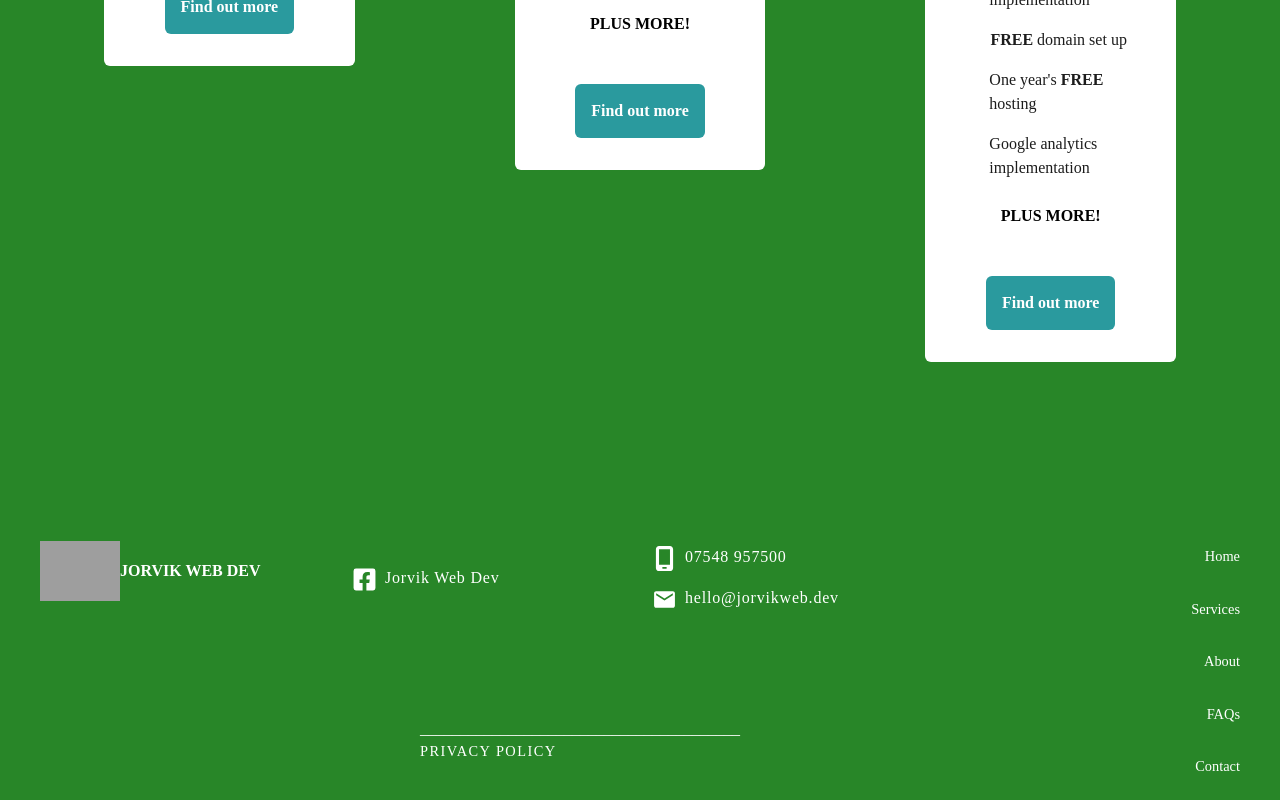
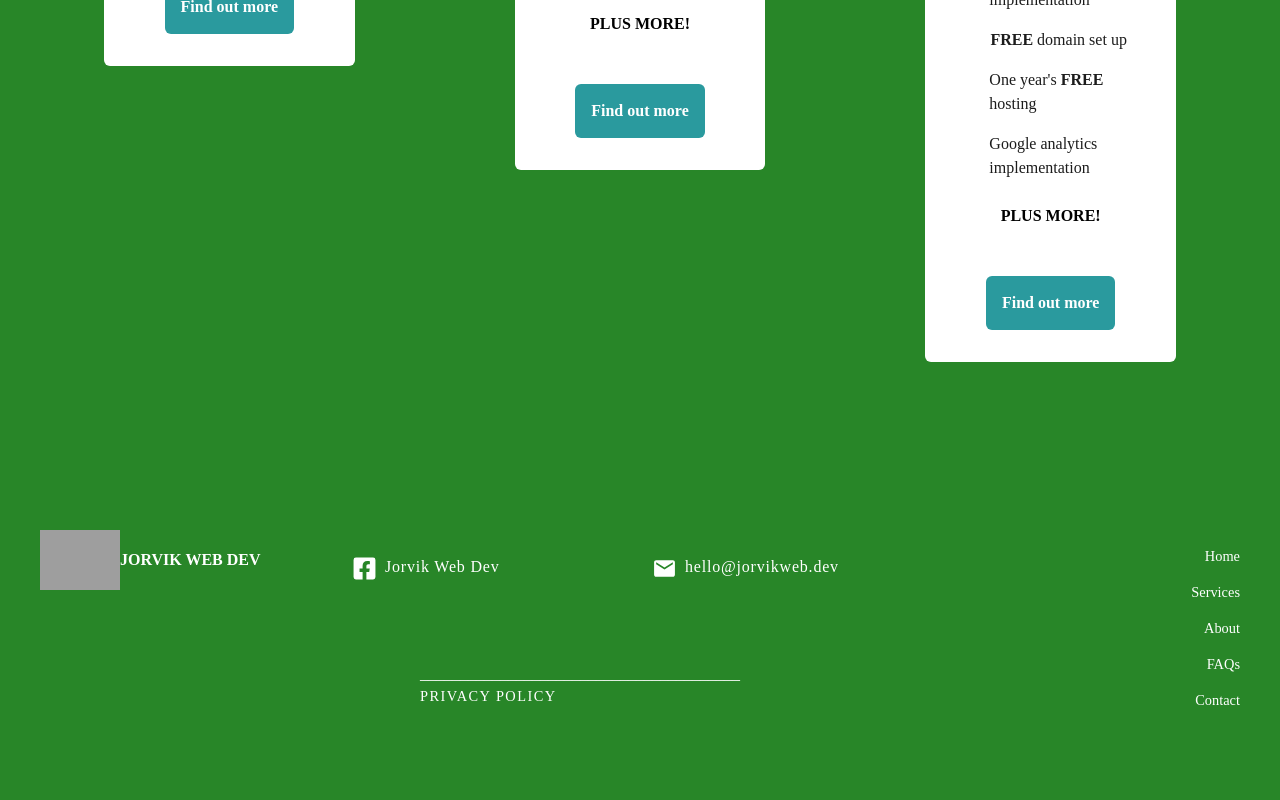
Before and after one commit to hannahf86/jorvikwebdev, a React (Vite) app: page / in a window 1280 px wide. Shown: the part 1327-2127 px from the top of the page. After the commit the page ends 2061 px from the top, so only its background shows below. Built offline with nearby package versions, Linux system fonts and the light colour scheme; grey boxes are pictures that could not be loaded.

Commit message:
Update Footer.jsx

```diff
--- a/src/Components/Footer.jsx
+++ b/src/Components/Footer.jsx
@@ -83,12 +83,7 @@ const Footer = () => {
       </div>
 
       <div className={layoutStyles.contactContainer}>
-        <div className="flex mt-4">
-          <FaMobileScreen size={25} className={layoutStyles.contactIcons} />{" "}
-          <small className="text-white tracking-wider text-sm">
-            07548 957500
-          </small>
-        </div>
+
 
         <div className="flex mt-4">
           <MdEmail size={25} className={layoutStyles.contactIcons} />{" "}
```
